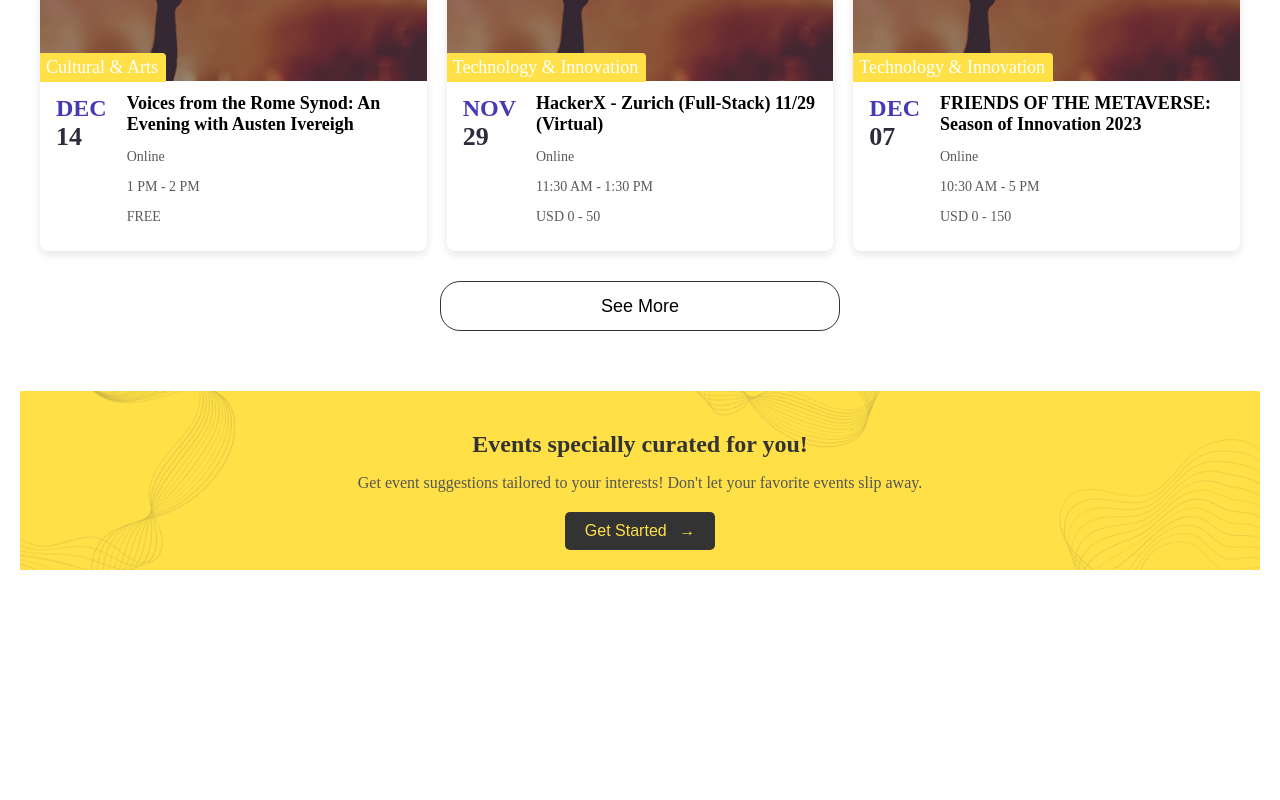
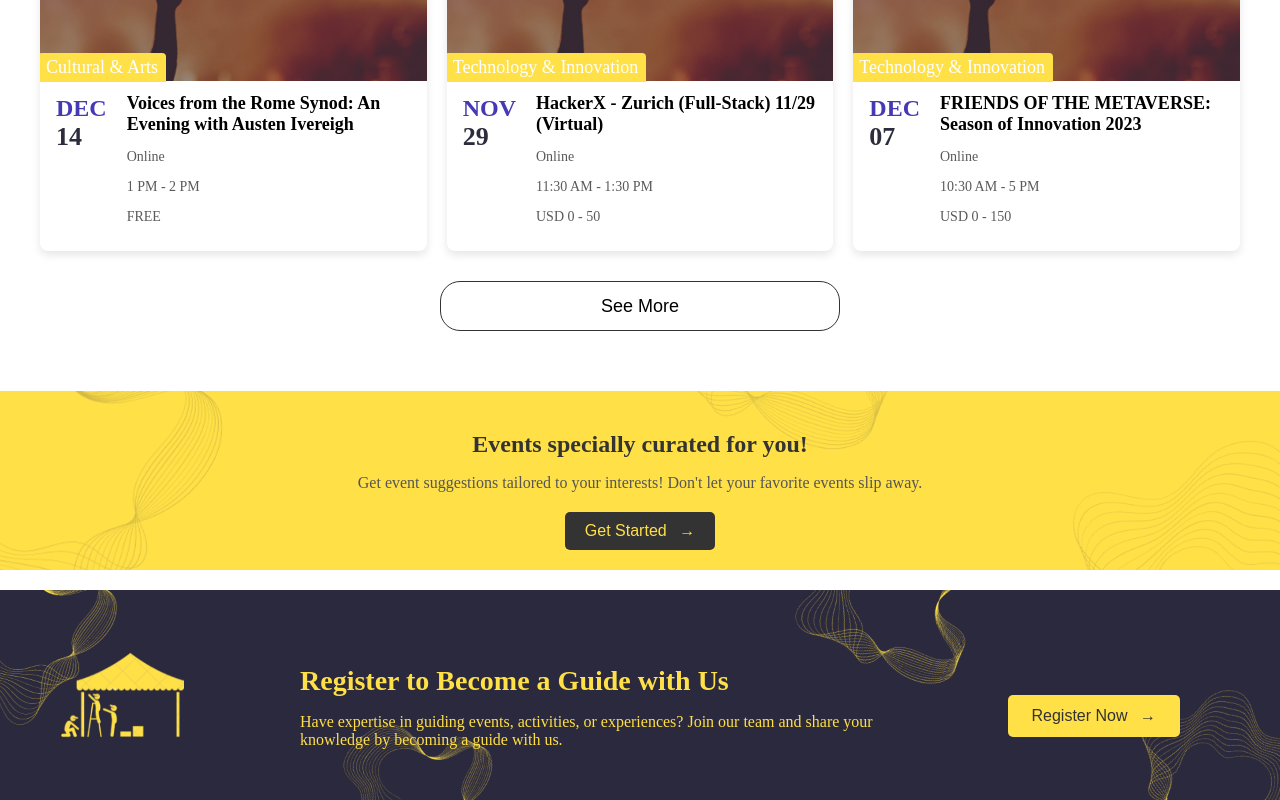
Before and after one commit to ali-mansour21/ActiveVibe, a React (Vite) app in the folder frontend/: page / in a window 1280 px wide. Shown: the part 2819-3619 px from the top of the page. Before the commit the page ends 3409 px from the top, so only its background shows below. Built offline with nearby package versions, Linux system fonts and the light colour scheme.

Commit message:
Create the register guide banner

```diff
--- /dev/null
+++ b/frontend/src/pages/components/GuideRegistrationBanner.jsx
@@ -0,0 +1,22 @@
+import "../styles/guideregistrationbanner.css";
+
+const GuideRegistrationBanner = () => {
+  return (
+    <div className="guide-registration-banner">
+      <div className="guide-banner-content">
+        <div className="guide-text">
+          <h2>Register to Become a Guide with Us</h2>
+          <p>
+            Have expertise in guiding events, activities, or experiences? Join
+            our team and share your knowledge by becoming a guide with us.
+          </p>
+        </div>
+        <button className="register-guide-button">
+          Register Now <span className="arrow">→</span>
+        </button>
+      </div>
+    </div>
+  );
+};
+
+export default GuideRegistrationBanner;
--- a/frontend/src/pages/components/Home.jsx
+++ b/frontend/src/pages/components/Home.jsx
@@ -2,6 +2,7 @@ import Header from "../../components/Header";
 import Categories from "./Categories";
 import CuratedEventsBanner from "./CuratedEventsBanner";
 import EventsSection from "./EventSection";
+import GuideRegistrationBanner from "./GuideRegistrationBanner";
 import LandingPage from "./LandingPage ";
 import OnlineEventsSection from "./OnlineEventsSection";
 
@@ -15,6 +16,7 @@ const Home = () => {
       <EventsSection />
       <OnlineEventsSection />
       <CuratedEventsBanner />
+      <GuideRegistrationBanner />
     </>
   );
 };
--- a/frontend/src/pages/styles/curatedeventsbanner.css
+++ b/frontend/src/pages/styles/curatedeventsbanner.css
@@ -1,7 +1,6 @@
 .curated-events-banner {
   background-color: #ffe047;
   padding: 20px;
-  max-width: 1200px;
   margin: 20px auto;
   display: flex;
   align-items: center;
--- /dev/null
+++ b/frontend/src/pages/styles/guideregistrationbanner.css
@@ -0,0 +1,63 @@
+/* src/components/GuideRegistrationBanner.css */
+.guide-registration-banner {
+  background-color: #2d2c3c;
+  background-image: url("../../assets/banner/guide-register.png"); /* Replace with your background image path */
+  background-size: cover;
+  background-position: center;
+  padding: 40px;
+  height: 130px;
+  display: flex;
+  align-items: center;
+  justify-content: space-between;
+  position: relative;
+  overflow: hidden;
+  color: white;
+}
+
+.guide-banner-content {
+  display: flex;
+  align-items: center;
+  justify-content: space-between;
+  width: 100%;
+}
+
+.guide-text {
+  position: absolute;
+  left: 300px;
+  max-width: 50%;
+}
+
+.guide-text h2 {
+  font-size: 28px;
+  margin-bottom: 10px;
+  color: #ffe047;
+  font-weight: bold;
+}
+
+.guide-text p {
+  font-size: 16px;
+  color: #ffe047;
+  margin-bottom: 0;
+}
+
+.register-guide-button {
+  position: absolute;
+  right: 100px;
+  background-color: #ffe047;
+  color: #333;
+  padding: 12px 24px;
+  border-radius: 5px;
+  font-size: 16px;
+  border: none;
+  cursor: pointer;
+  transition: background-color 0.3s ease;
+  align-self: flex-start; /* Align the button to the start of its container */
+}
+
+.register-guide-button .arrow {
+  margin-left: 8px;
+}
+
+.register-guide-button:hover {
+  background-color: #ffcc00;
+}
```
Also changed, not shown: frontend/src/assets/banner/guide-register.png (added).
